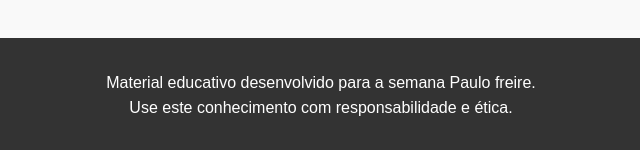
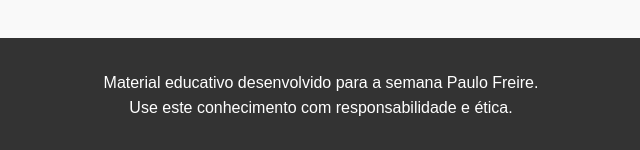
Before and after one commit to Gab-off/pauloFreireText, a plain HTML site: page index.html in a window 1280 px wide. Shown: the part 2267-2417 px from the top of the page, 319-959 px from the left. Drawn offline with Linux system fonts and the light colour scheme.

Commit message:
mais uma alteraçao no footer

```diff
--- a/index.html
+++ b/index.html
@@ -426,7 +426,7 @@
 </div>
 
 <footer>
-    <p>Material educativo desenvolvido para a semana Paulo freire.</p>
+    <p>Material educativo desenvolvido para a semana Paulo Freire.</p>
     <p>Use este conhecimento com responsabilidade e ética.</p>
 </footer>
 
```
